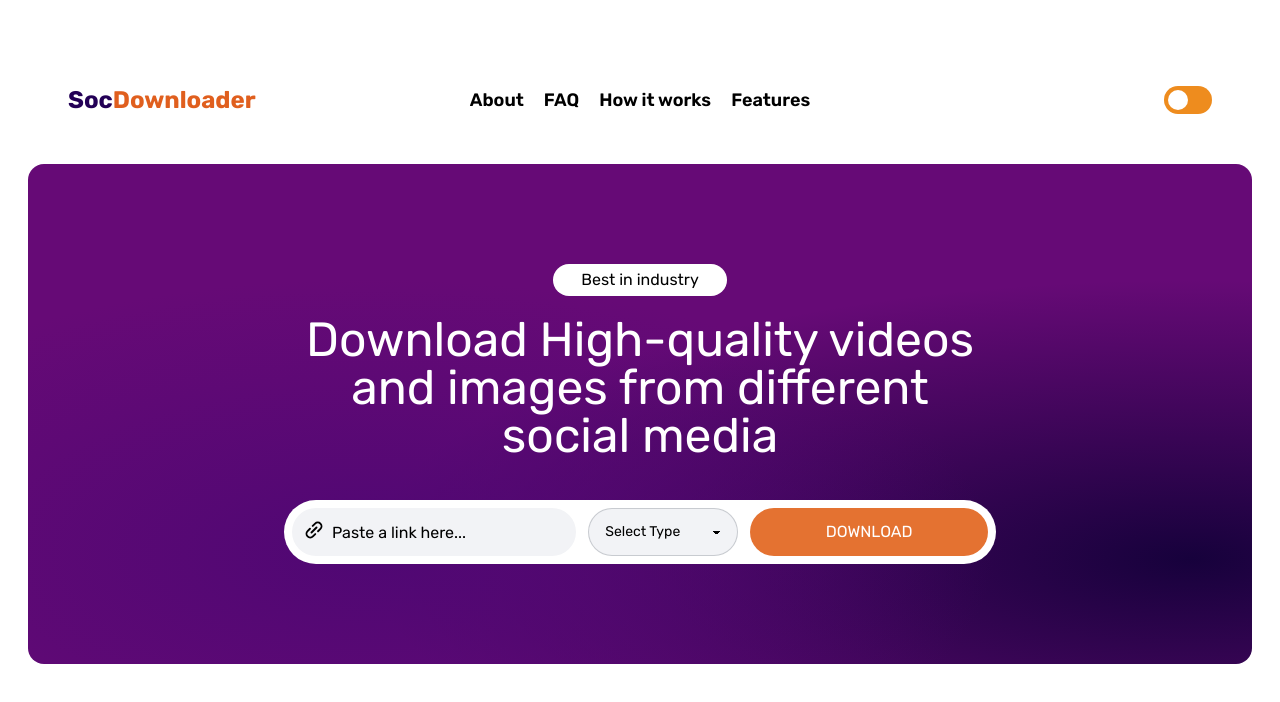
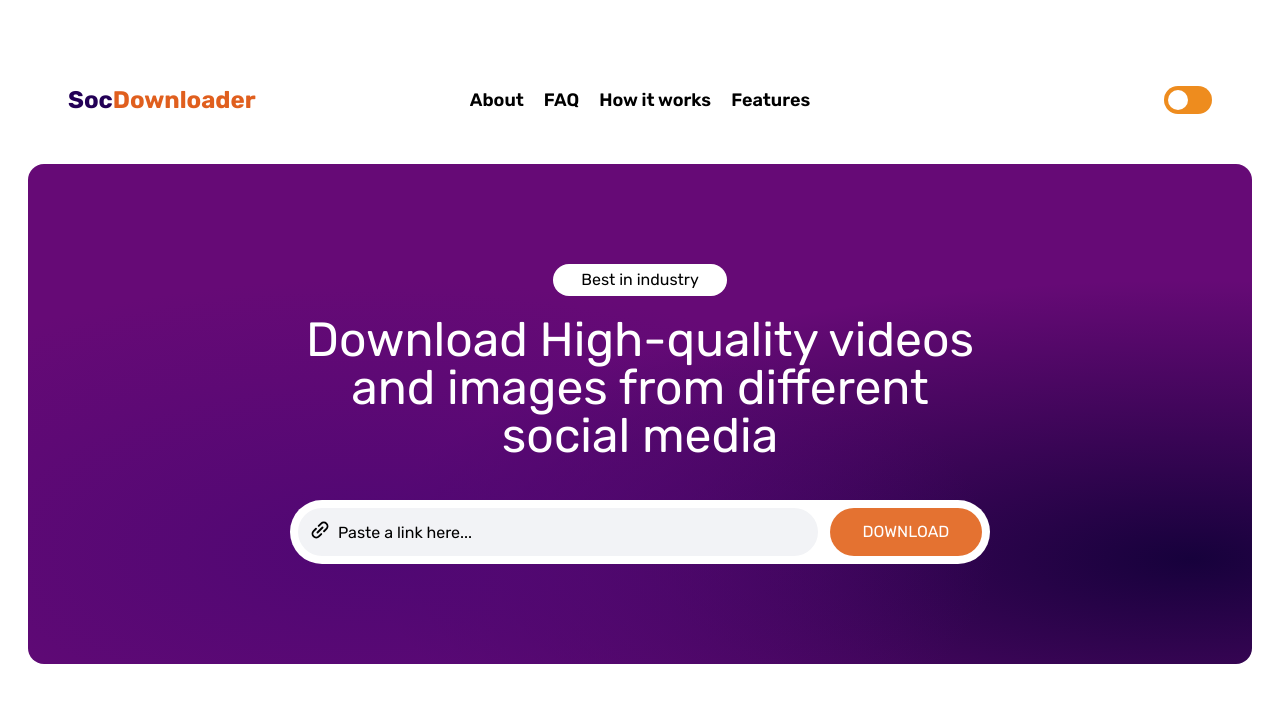
Before and after one commit to CocoShesh/Media_Downloader, a React (Vite) app: page / in a window 1280 px wide. Shown: the top 702 px of the page. Built offline with nearby package versions, Linux system fonts and the light colour scheme.

Commit message:
Remove the select option for type of the extension

```diff
--- a/src/components/Main/index.tsx
+++ b/src/components/Main/index.tsx
@@ -44,8 +44,8 @@
         </h1>
         {loading && <h1 className="text-white">Loading...</h1>}
         <form onSubmit={handleSubmit(onSubmit)}>
-          <section className="max-md:h-fit h-16  max-md:rounded-lg max-md:p-5 mt-10 w-full  relative flex  max-md:flex-col rounded-full bg-white p-2  gap-3 text-black">
-            <section className="relative">
+          <section className="max-md:h-fit h-16  max-md:rounded-lg max-md:p-5 mt-10 w-[700px]  max-md:w-full relative flex  max-md:flex-col rounded-full bg-white p-2  gap-3 text-black">
+            <section className="relative w-full">
               <input
                 type="text"
                 placeholder="Paste a link here..."
@@ -59,29 +59,10 @@
                 {errors.url.message}
               </span>
             )}
-            <section className="relative">
-              <select
-                className="select select-bordered w-[150px]  max-md:h-10 max-md:rounded-lg  max-md:w-full rounded-full focus:outline-blue-600 bg-[#f2f3f6]"
-                {...register("selectedType", {
-                  required: "This field is required",
-                })}
-              >
-                <option value="">Select Type</option>
-                <option value="mp3">MP3</option>
-                <option value="mp4">MP4</option>
-                <option value="png">PNG</option>
-                <option value="jpg">JPG</option>
-              </select>
-              {errors.selectedType && (
-                <span className="text-[#ffd14c] absolute z-20 -top-10 w-full left-2">
-                  {errors.selectedType.message}
-                </span>
-              )}
-            </section>
 
             <button
               type="submit"
-              className="w-[250px] h-full  max-md:h-10 max-md:rounded-lg max-md:w-full  rounded-full bg-[#e47231] text-white "
+              className="w-[200px] h-full  max-md:h-10 max-md:rounded-lg max-md:w-full  rounded-full bg-[#e47231] text-white "
             >
               DOWNLOAD
             </button>
```
